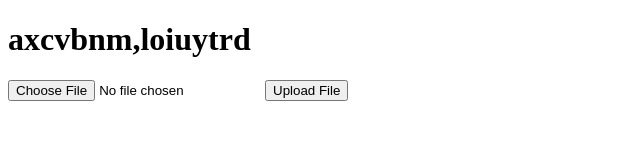
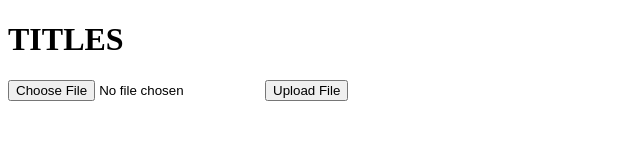
Before and after one commit to jtepp/Syllabus, a plain HTML site: page public/index.html in a window 1280 px wide. Shown: the whole page, without its empty margins (0-640 px from the left). Drawn offline with Linux system fonts and the light colour scheme.

Commit message:
Update index.html

```diff
--- a/public/index.html
+++ b/public/index.html
@@ -9,7 +9,7 @@
 </head>
 
 <body>
-  <h1>axcvbnm,loiuytrd</h1>
+  <h1>TITLES</h1>
   <input type="file" name="file" id="file" accept="image/*">
   <button id="upload">Upload File</button>
 
```
